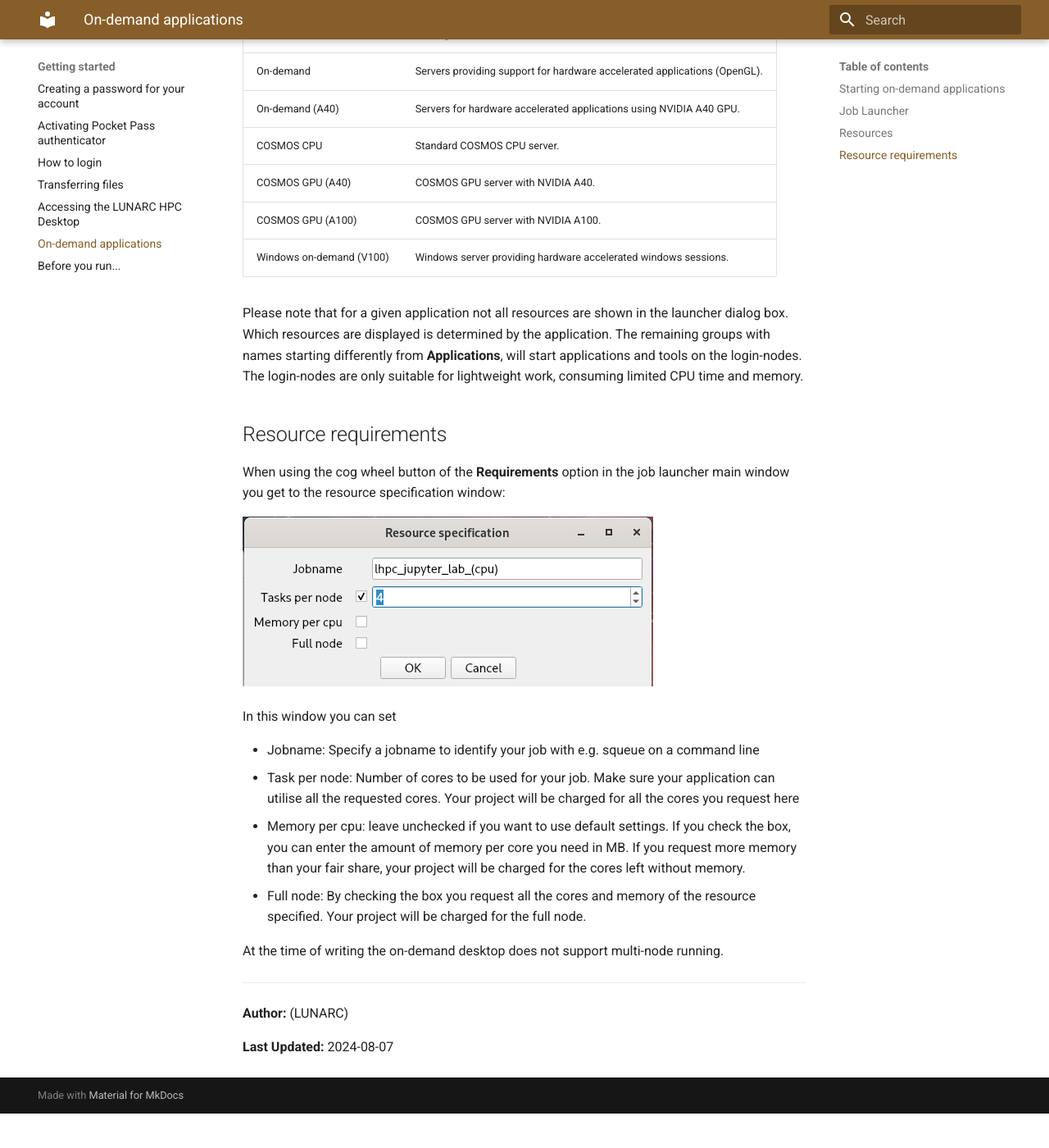
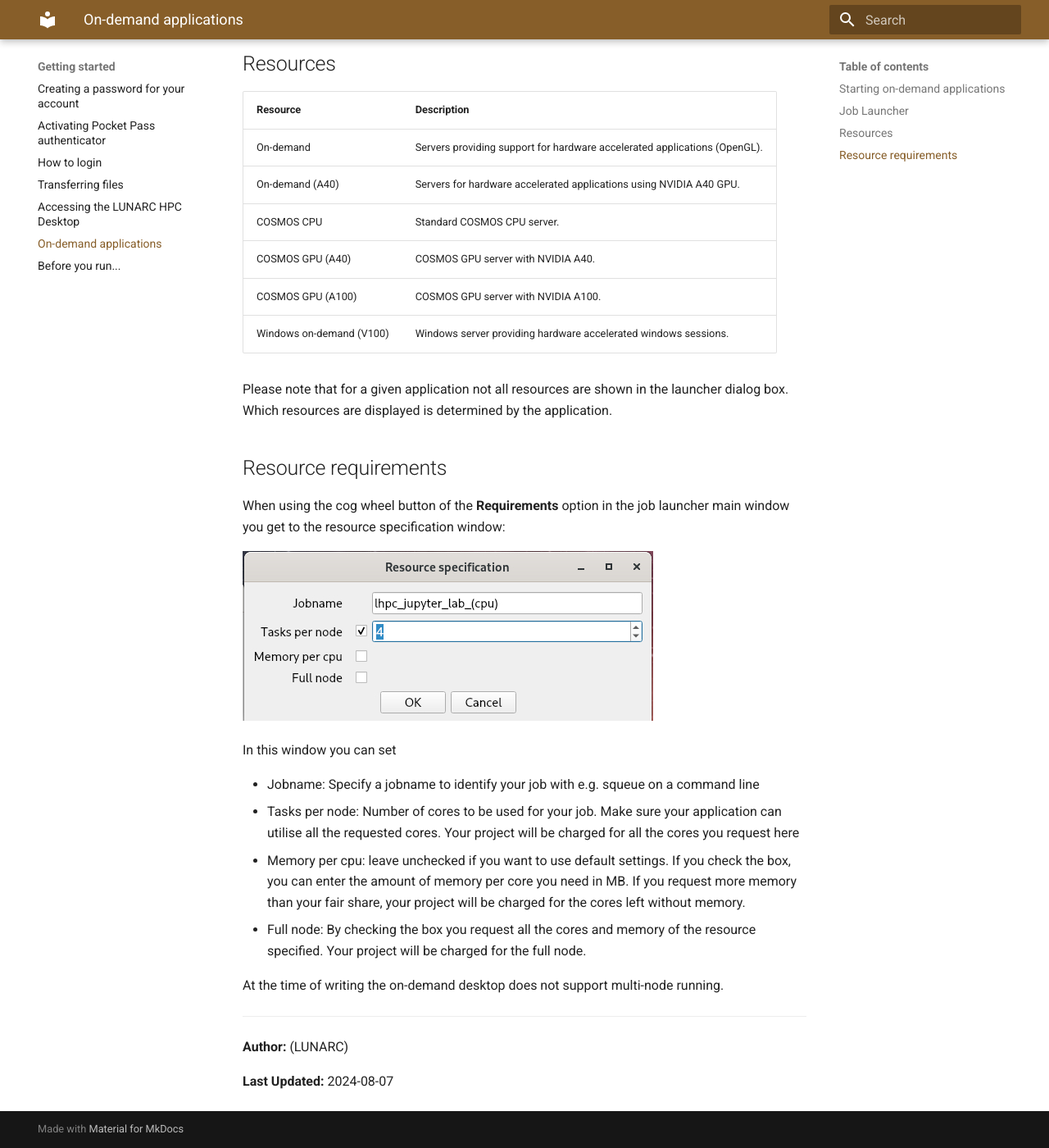
Before and after one commit to lunarc/lunarc_docs, an MkDocs documentation site: the page built from docs/getting_started/gfxlauncher.md, in a window 1280 px wide and 1400 px high, scrolled down 3215 px. Shown: the whole window at 82% size. Built offline with MkDocs 1.6.1 and Material for MkDocs 9.7.7, drawn with Linux system fonts in a browser that asks for light colours; comment, search, counter and statistics services are not loaded; before the commit the page ends 4573 px from its top, so only the background shows below that; some of the changed text lies outside the part shown.

Commit message:
Update gfxlauncher.md

```diff
--- a/docs/getting_started/gfxlauncher.md
+++ b/docs/getting_started/gfxlauncher.md
@@ -51,7 +53,6 @@
 | Aurora GPU (A100) | Upgraded Aurora GPU server with NVIDIA A100. | -->
 
 Please note that for a given application not all resources are shown in the launcher dialog box.  Which resources are displayed is determined by the application.
-The remaining groups with names starting differently from **Applications**, will start applications and tools on the login-nodes.  The login-nodes are only suitable for lightweight work, consuming limited CPU time and memory.
 
 ## Resource requirements
 When using the cog wheel button of the **Requirements** option in the job launcher main window you get to the resource specification window:
@@ -61,7 +62,7 @@
 In this window you can set
 
 * Jobname: Specify a jobname to identify your job with e.g. squeue on a command line
-* Task per node: Number of cores to be used for your job.  Make sure your application can utilise all the requested cores.  Your project will be charged for all the cores you request here
+* Tasks per node: Number of cores to be used for your job.  Make sure your application can utilise all the requested cores.  Your project will be charged for all the cores you request here
 * Memory per cpu: leave unchecked if you want to use default settings.  If you check the box, you can enter the amount of memory per core you need in MB.  If you request more memory than your fair share, your project will be charged for the cores left without memory.
 * Full node: By checking the box you request all the cores and memory of the resource specified.  Your project will be charged for the full node.
 
```
Also changed, not shown: other parts of docs/getting_started/gfxlauncher.md (+2 -0 lines).
